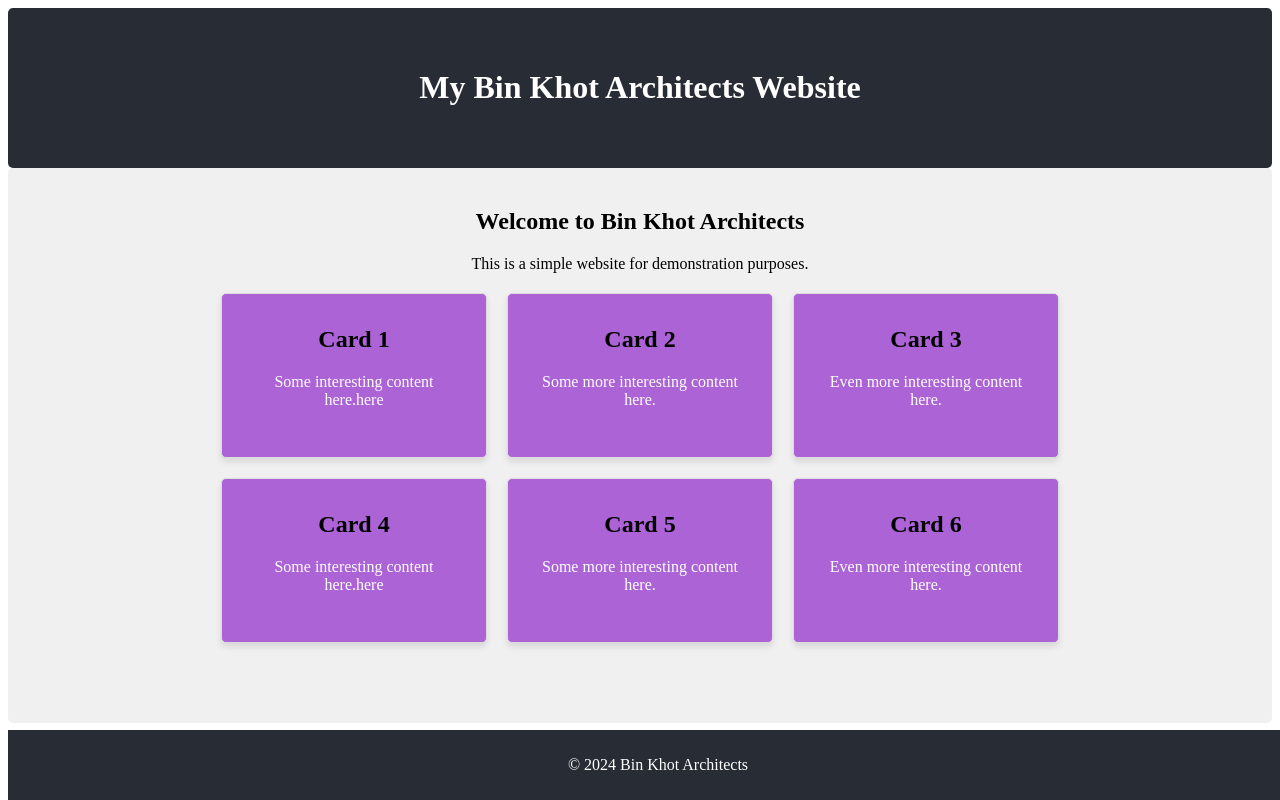
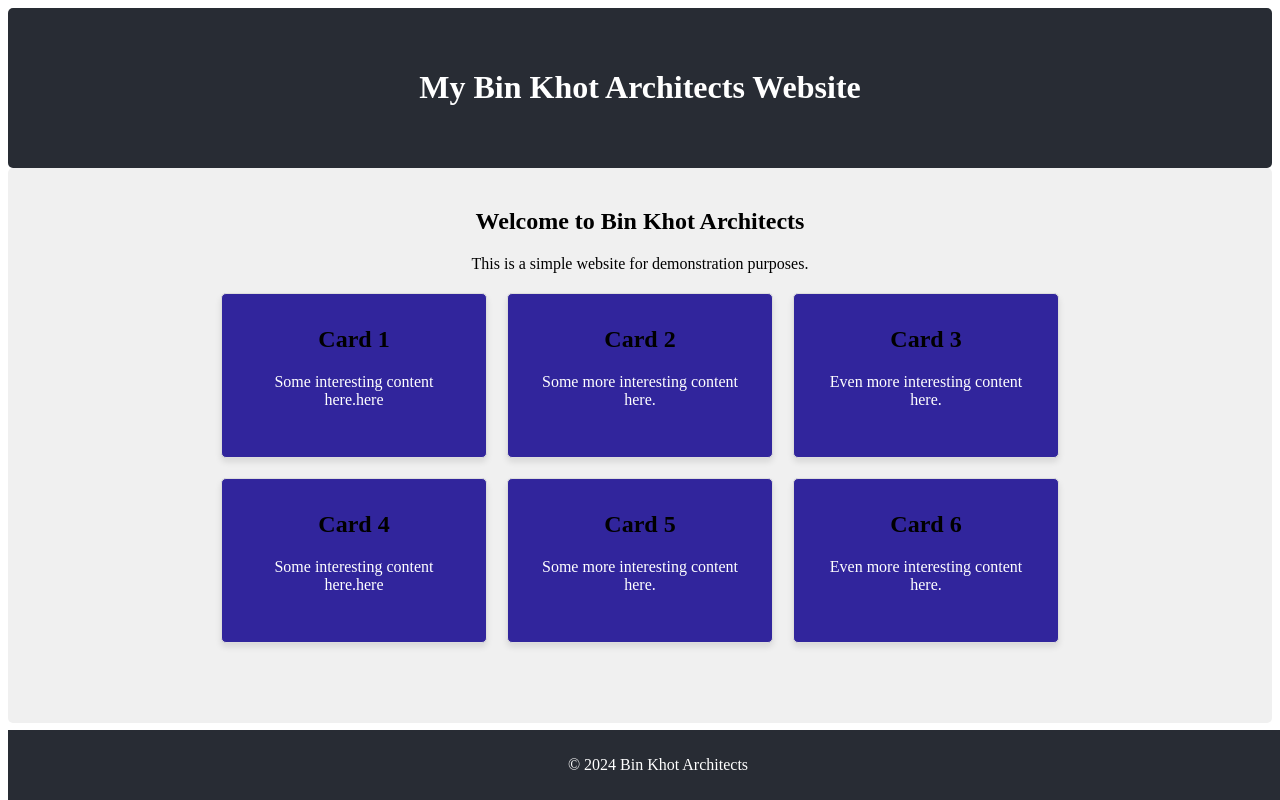
Before and after one commit to kanyabhoir/bin-khot-architects, a React (Vite) app: page / in a window 1280 px wide. Built offline with nearby package versions, Linux system fonts and the light colour scheme.

Commit message:
color change

```diff
--- a/src/App.css
+++ b/src/App.css
@@ -50,7 +50,7 @@ width: 100%;
 }
 
 .card {
-  background-color: #AB63d6;
+  background-color: #31259c;
   border: 1px solid #ddd;
   border-radius: 5px;
   padding: 20px;
```
